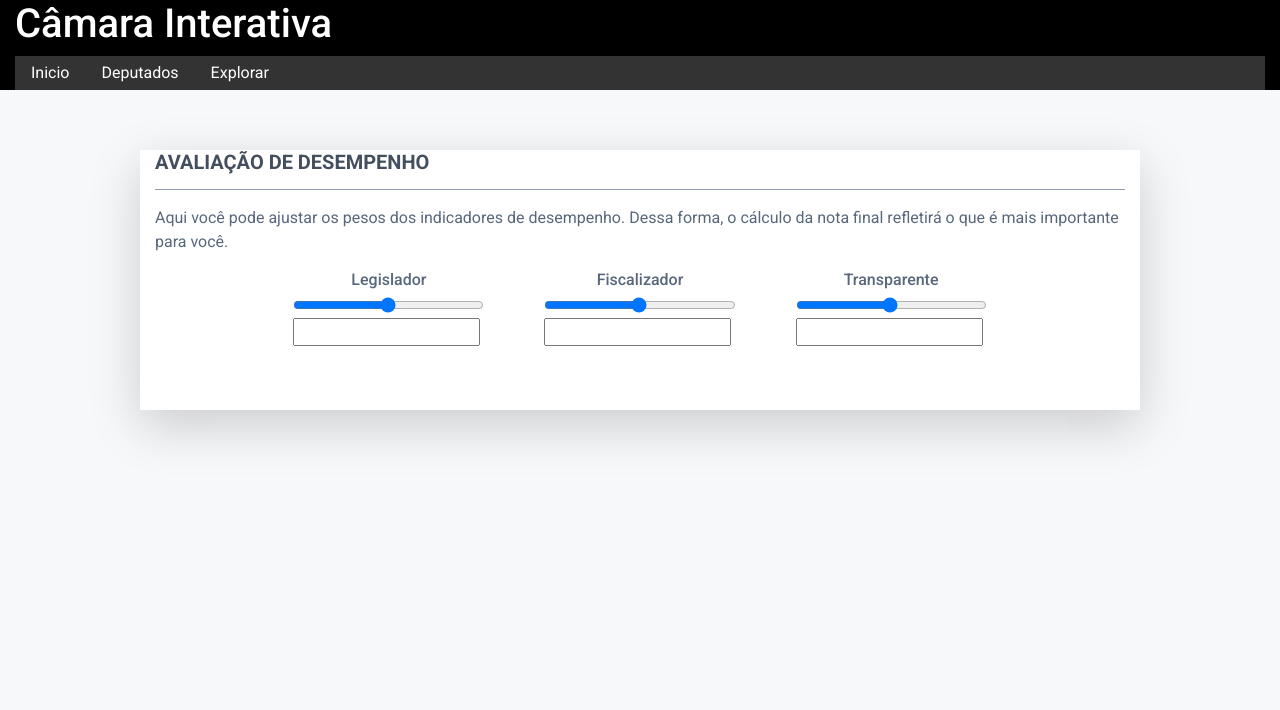
After one commit to MarcosJM/mvc-painel, a Flask app: page /evaluation in a window 1280 px wide. The commit adds this page. Shown: the top 710 px of the page. Run offline with Flask 2, Linux system fonts and the light colour scheme; some libraries are stand-ins or nearby versions.

Commit message:
adding conditions to personal info diplay in deputy page and creating template of evaluation adjustment screen

```diff
--- a/app/controllers/main.py
+++ b/app/controllers/main.py
@@ -29,6 +29,10 @@ class Main:
             deputy = DeputyInfo(depId)
             personalInfo = deputy.getDeputyPersonalInfo()
             return render_template("deputado.html", personalInfo=personalInfo)
+
+        @app.route('/evaluation')
+        def evaluationBuild():
+            return render_template("avaliacao.html")
 
 
 
@@ -63,7 +67,7 @@ class MainReqs:
             return {'eventPresences': eventPresences}
 
         @app.route('/deputy_expenses_history', methods=['POST'])
-        def getDeputyExpenses():
+        def getDeputyExpensesgetDeputyExpenses():
             depId = request.form['depId']
             deputy = DeputyInfo(depId)
             expensesHistory = {}
--- /dev/null
+++ b/app/static/css/avaliacao.css
@@ -0,0 +1,18 @@
+.evaluation-component-header
+{
+  text-align: center;
+}
+.component-adjustment-container
+{
+  margin: 0 auto;
+}
+.component-adjustment-area, .slidecontainer
+{
+  display: flex;
+  flex-direction: column;
+  justify-content: center;
+}
+.weightcontainer
+{
+  margin-top: 5px;
+}
--- /dev/null
+++ b/app/static/js/avaliacao.js
@@ -0,0 +1,3 @@
+$(document).ready(function(){
+
+});
--- a/app/static/js/deputado.js
+++ b/app/static/js/deputado.js
@@ -75,7 +75,6 @@ function loadExpensesHistory()
     url: '/deputy_expenses_history',
     data: {'depId': depId},
     success: function(response){
-      console.log(response);
       expensesHistory = response.expensesHistory;
       years = Object.keys(expensesHistory);
       let expensesButtonGroup = $('<div class="btn-group" />');
--- /dev/null
+++ b/app/templates/avaliacao.html
@@ -0,0 +1,117 @@
+{% extends "base.html" %}
+{% block headblock %}
+  <link href="https://fonts.googleapis.com/css?family=Roboto:300,400,500,700,900" rel="stylesheet">
+
+  <!-- jquery -->
+  <script src="https://ajax.googleapis.com/ajax/libs/jquery/3.4.1/jquery.min.js"></script>
+  <!-- FontAwesome JS-->
+  <script defer src="https://use.fontawesome.com/releases/v5.1.1/js/all.j" integrity="sha384-BtvRZcyfv4r0x/phJt9Y9HhnN5ur1Z+kZbKVgzVBAlQZX4jvAuImlIz+bG7TS00a" crossorigin="anonymous"></script>
+  <link rel="stylesheet" href="{{ url_for('static', filename='css/avaliacao.css') }}">
+  <link id="theme-style" rel="stylesheet" href="{{ url_for('static', filename='css/deputado.css') }}">
+  <script type="text/javascript" src= "{{ url_for('static', filename='js/avaliacao.js') }}"></script>
+{% endblock %}
+{% block content %}
+  <article class="resume-wrapper text-center position-relative">
+    <div class="resume-wrapper-inner mx-auto text-left bg-white shadow-lg">
+      <div class="container">
+        <div class="row">
+          <div class="col-sm-12">
+            <section class="resume-section experience-section mb-5">
+              <h2 class="resume-section-title text-uppercase font-weight-bold pb-3 mb-3">Avaliação de Desempenho</h2>
+              <div class="resume-section-content">
+                <article class="resume-timeline-item position-relative pb-5">
+                  <div class="resume-timeline-item-desc">
+                    <p>Aqui você pode ajustar os pesos dos indicadores de desempenho. Dessa forma,
+                    o cálculo da nota final refletirá o que é mais importante para você. </p>
+                  </div>
+                  <div class="resume-timeline-item-desc">
+                    <div class="container">
+                      <div class="row">
+                        <div class="col-sm-12">
+                          <div class="container">
+                            <div class="row">
+                              <div class="col-sm-10 component-adjustment-container">
+                                <div class="container">
+                                  <div class="row">
+                                    <div class="col-sm-4 component-adjustment-area">
+                                      <div class="container">
+                                        <div class="row">
+                                          <div class="col-sm-12 evaluation-component-header">
+                                            <h6>Legislador</h6>
+                                          </div>
+                                        </div>
+                                      </div>
+                                      <div class="container">
+                                        <div class="row">
+                                          <div class="col-sm-12">
+                                            <div class="slidecontainer">
+                                              <input type="range" min="1" max="100" value="50" class="slider" id="myRange">
+                                            </div>
+                                            <div class="weightcontainer">
+                                              <input type="text" name="" value="">
+                                            </div>
+                                          </div>
+                                        </div>
+                                      </div>
+                                    </div>
+                                    <div class="col-sm-4 component-adjustment-area">
+                                      <div class="container">
+                                        <div class="row">
+                                          <div class="col-sm-12 evaluation-component-header">
+                                            <h6>Fiscalizador</h6>
+                                          </div>
+                                        </div>
+                                      </div>
+                                      <div class="container">
+                                        <div class="row">
+                                          <div class="col-sm-12">
+                                            <div class="slidecontainer">
+                                              <input type="range" min="1" max="100" value="50" class="slider" id="myRange">
+                                            </div>
+                                            <div class="weightcontainer">
+                                              <input type="text" name="" value="">
+                                            </div>
+                                          </div>
+                                        </div>
+                                      </div>
+                                    </div>
+                                    <div class="col-sm-4 component-adjustment-area">
+                                      <div class="container">
+                                        <div class="row">
+                                          <div class="col-sm-12 evaluation-component-header">
+                                            <h6>Transparente</h6>
+                                          </div>
+                                        </div>
+                                      </div>
+                                      <div class="container">
+                                        <div class="row">
+                                          <div class="col-sm-12">
+                                            <div class="slidecontainer">
+                                              <input type="range" min="1" max="100" value="50" class="slider" id="myRange">
+                                            </div>
+                                            <div class="weightcontainer">
+                                              <input type="text" name="" value="">
+                                            </div>
+                                          </div>
+                                        </div>
+                                      </div>
+                                    </div>
+                                  </div>
+                                </div>
+                              </div>
+                            </div>
+                          </div>
+                        </div>
+                      </div>
+                    </div>
+                  </div>
+                </article>
+              </div>
+            </section>
+          </div>
+        </div>
+
+      </div>
+    </div>
+  </article>
+{% endblock %}
--- a/app/templates/base.html
+++ b/app/templates/base.html
@@ -4,7 +4,6 @@
         <script src="https://code.jquery.com/jquery-3.3.1.slim.min.js" integrity="sha384-q8i/X+965DzO0rT7abK41JStQIAqVgRVzpbzo5smXKp4YfRvH+8abtTE1Pi6jizo" crossorigin="anonymous"></script>
         <script src="https://cdnjs.cloudflare.com/ajax/libs/popper.js/1.14.3/umd/popper.min.js" integrity="sha384-ZMP7rVo3mIykV+2+9J3UJ46jBk0WLaUAdn689aCwoqbBJiSnjAK/l8WvCWPIPm49" crossorigin="anonymous"></script>
         <script src="https://ajax.googleapis.com/ajax/libs/jquery/3.4.1/jquery.min.js"></script>
-        <script type='text/javascript' src="{{ url_for('static', filename='js/base.js') }}"></script>
         <link rel="stylesheet" href="https://use.fontawesome.com/releases/v5.7.0/css/all.css" integrity="sha384-lZN37f5QGtY3VHgisS14W3ExzMWZxybE1SJSEsQp9S+oqd12jhcu+A56Ebc1zFSJ" crossorigin="anonymous">
         <link rel="stylesheet" href="{{ url_for('static', filename='css/style.css') }}">
         <link rel="stylesheet" href="{{ url_for('static', filename='css/base.css') }}">
```
Also changed, not shown: app/templates/deputado.html (+13 -13 lines).
